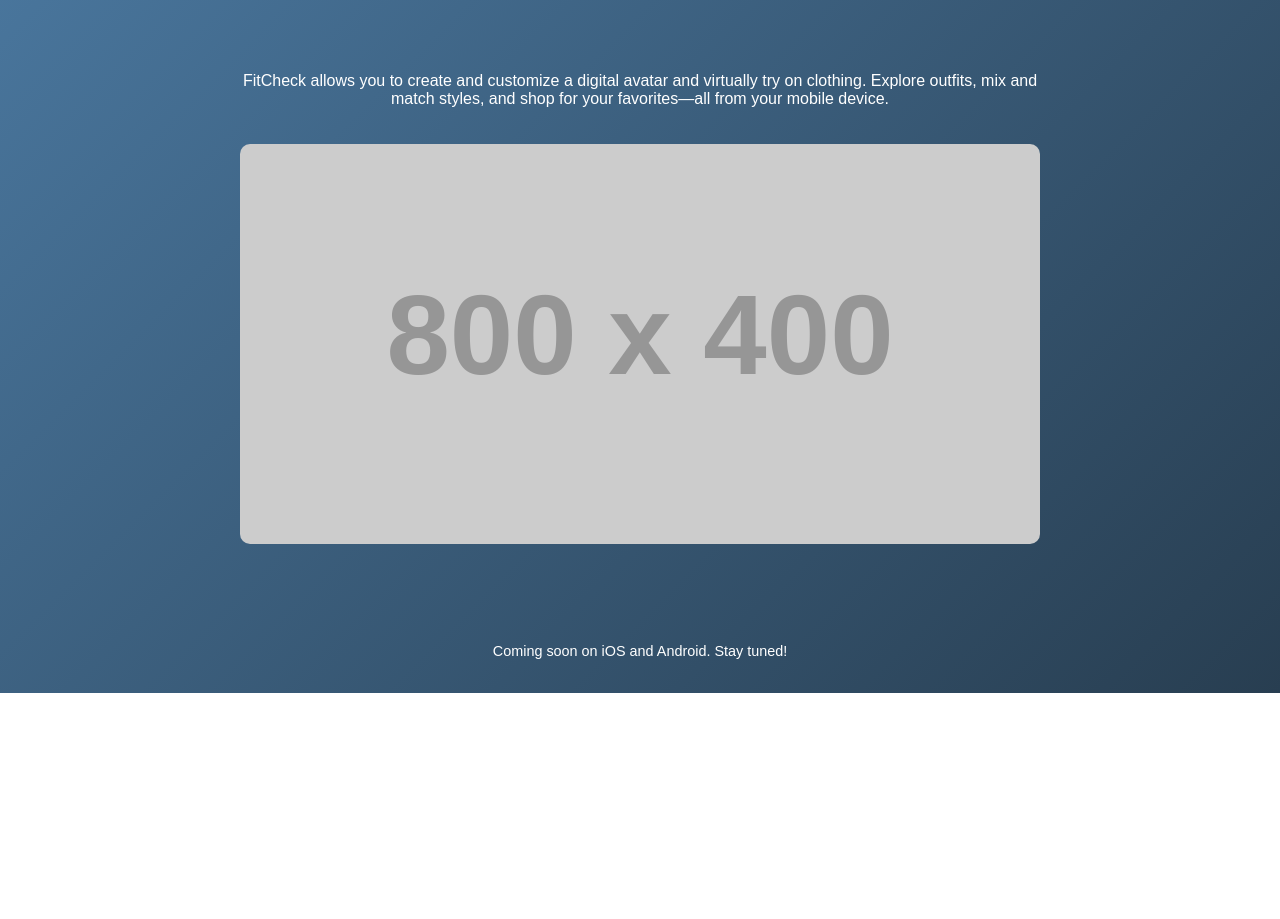
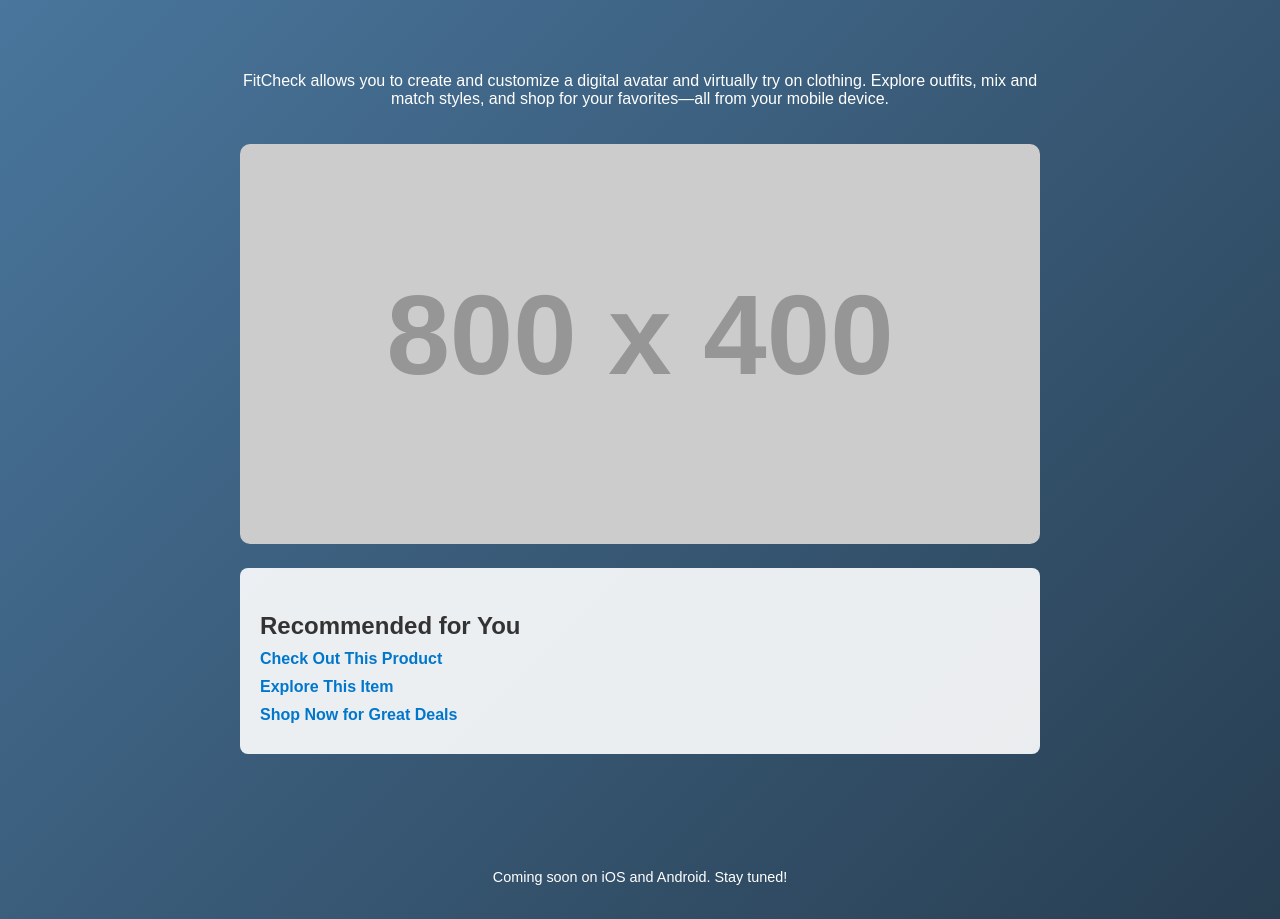
Before and after one commit to jonathannerd/FitCheckLanding, a plain HTML site: page index.html in a window 1280 px wide. Shown: the part 140-1059 px from the top of the page. Before the commit the page ends 833 px from the top, so only its background shows below. Drawn offline with Linux system fonts and the light colour scheme; placeholder pictures from the web are drawn by us.

Commit message:
Update index.html

```diff
--- a/index.html
+++ b/index.html
@@ -35,6 +35,36 @@
       border-radius: 10px;
       margin-top: 20px;
     }
+    /* Affiliate links section */
+    .affiliate-links {
+      background: rgba(255, 255, 255, 0.9);
+      color: #333;
+      padding: 20px;
+      border-radius: 8px;
+      margin: 20px auto;
+      max-width: 800px;
+      text-align: left;
+    }
+    .affiliate-links h3 {
+      font-size: 1.5rem;
+      margin-bottom: 10px;
+    }
+    .affiliate-links ul {
+      list-style: none;
+      padding: 0;
+      margin: 0;
+    }
+    .affiliate-links li {
+      margin: 10px 0;
+    }
+    .affiliate-links a {
+      text-decoration: none;
+      color: #0077cc;
+      font-weight: bold;
+    }
+    .affiliate-links a:hover {
+      color: #005fa3;
+    }
     footer {
       margin-top: 40px;
       padding: 20px;
@@ -51,6 +81,16 @@
   <div class="content">
     <p>FitCheck allows you to create and customize a digital avatar and virtually try on clothing. Explore outfits, mix and match styles, and shop for your favorites—all from your mobile device.</p>
     <img src="https://via.placeholder.com/800x400.png?text=FitCheck+App+Screenshot" alt="FitCheck App Screenshot">
+
+    <!-- Affiliate Links Section -->
+    <div class="affiliate-links">
+      <h3>Recommended for You</h3>
+      <ul>
+        <li><a href="https://amzn.to/4jxmJjl" target="_blank" rel="noopener noreferrer">Check Out This Product</a></li>
+        <li><a href="https://amzn.to/4jdrLRQ" target="_blank" rel="noopener noreferrer">Explore This Item</a></li>
+        <li><a href="https://amzn.to/41QuTgy" target="_blank" rel="noopener noreferrer">Shop Now for Great Deals</a></li>
+      </ul>
+    </div>
   </div>
 
   <footer>
```
